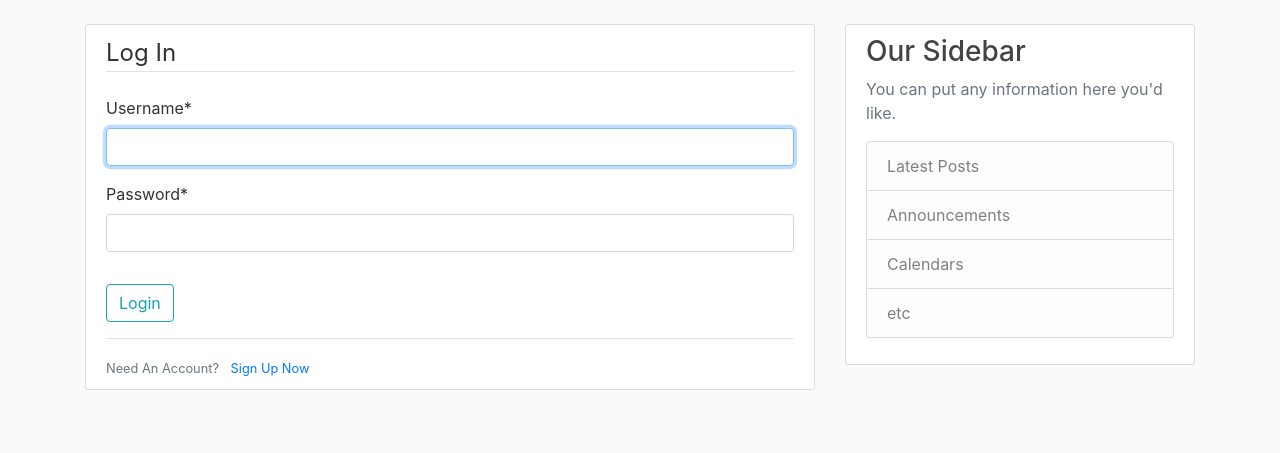
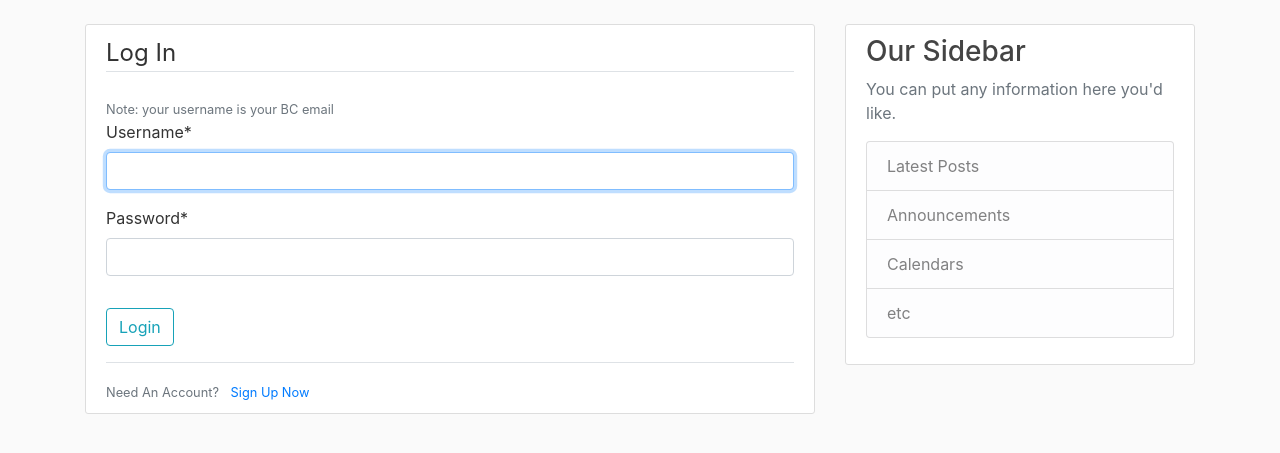
Before and after one commit to ajgreenwell/bc-ta-application-system, a Django app: page /login/ in a window 1280 px wide. Shown: the part 56-509 px from the top of the page. Run offline with Django 3.2, Linux system fonts and the light colour scheme; some libraries are stand-ins or nearby versions.

Commit message:
made it clear when logging in that username is email

```diff
--- a/django_project/users/templates/users/login.html
+++ b/django_project/users/templates/users/login.html
@@ -6,6 +6,7 @@
             {% csrf_token %}
             <fieldset class='form-group'>
                 <legend class='border-bottom mb-4'>Log In</legend>
+                <small class='text-muted'>Note: your username is your BC email</small>
                 {{ form|crispy }}
             </fieldset>
             <div class='form-group'>
```
Also changed, not shown: django_project/db.sqlite3.
